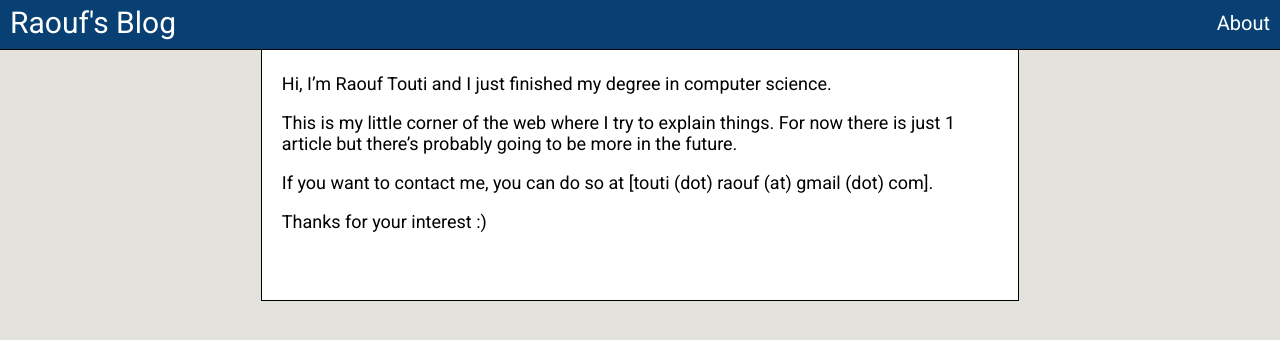
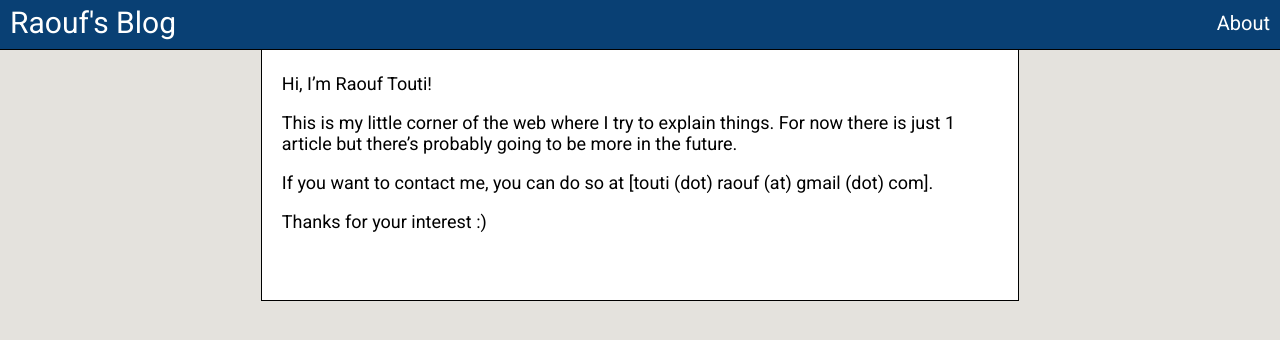
Before and after one commit to rtouti/rtouti.github.io, a Jekyll site: the page built from about.md, in a window 1280 px wide. Shown: the top 340 px of the page. Built offline with Jekyll 4.4.1, drawn with Linux system fonts in a browser that asks for light colours.

Commit message:
Changed a bit outdated about page

```diff
--- a/about.md
+++ b/about.md
@@ -4,7 +4,7 @@ title: About
 permalink: /about/
 ---
 
-Hi, I'm Raouf Touti and I just finished my degree in computer science.
+Hi, I'm Raouf Touti!
 
 This is my little corner of the web where I try to explain things. For now there is just 1 article but there's probably going to be more in the future.
 
```
